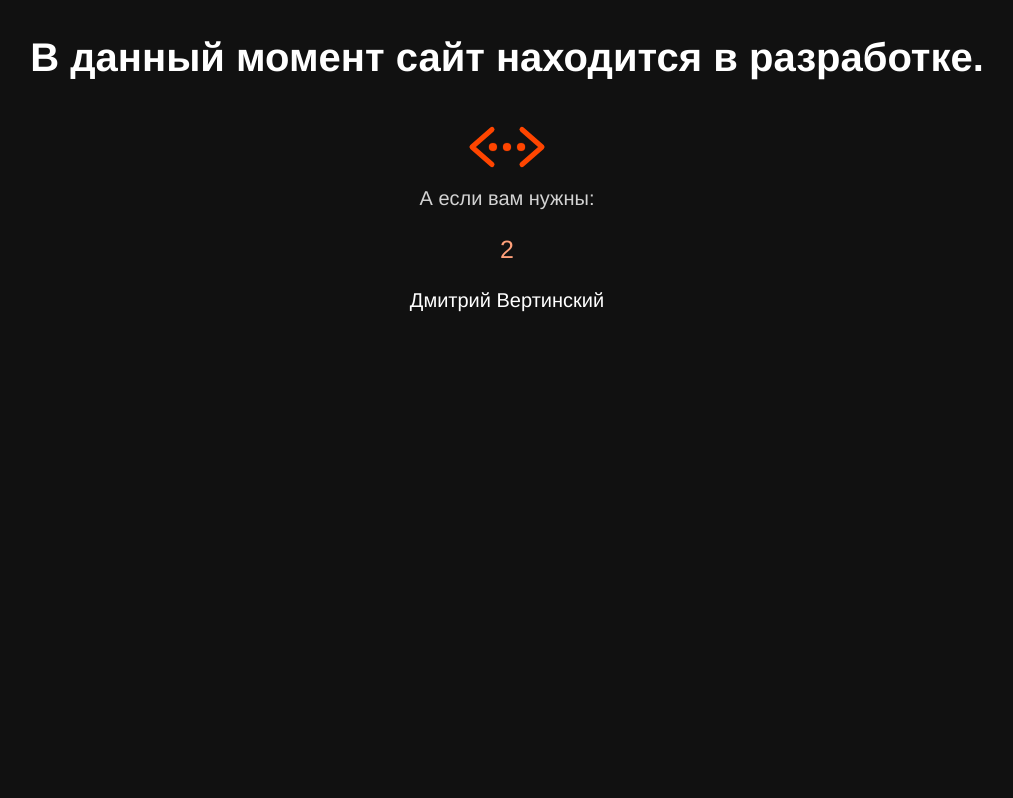
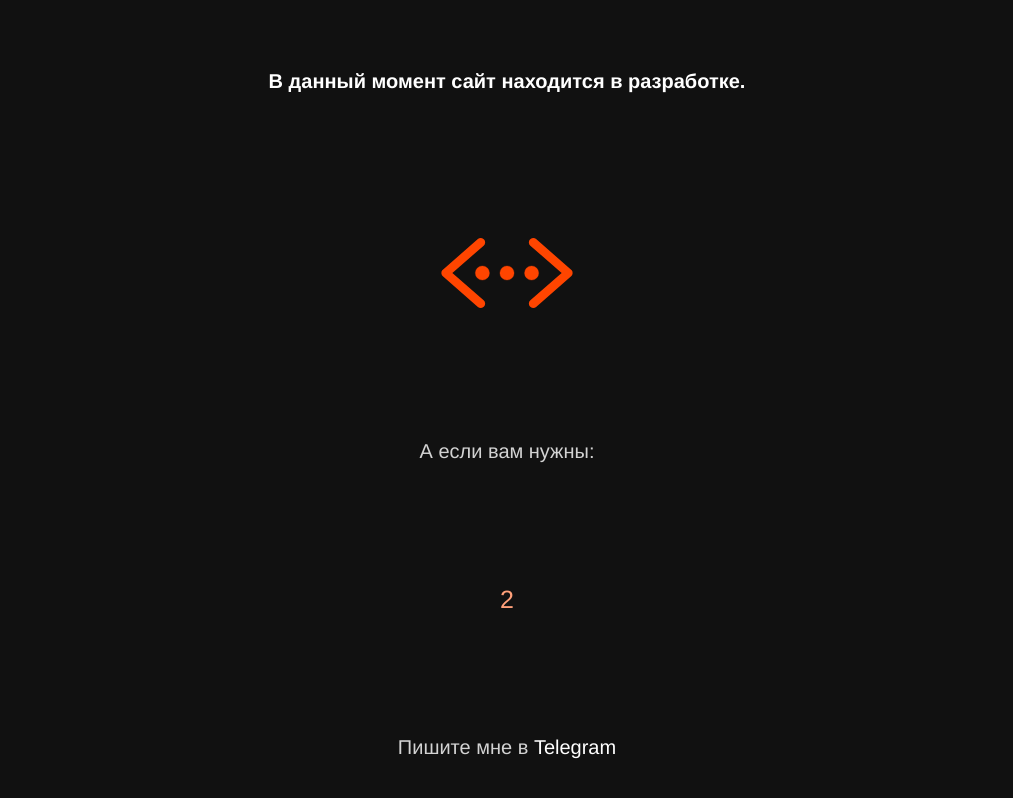
Before and after one commit to qwertyXIII/developer, a plain HTML site: page in-developing.html in a window 1280 px wide. Shown: the whole page, without its empty margins (141-1154 px from the left). Drawn offline with nearby package versions, Linux system fonts and the light colour scheme.

Commit message:
update CSS

```diff
--- a/in-developing.html
+++ b/in-developing.html
@@ -17,14 +17,15 @@
       display: flex;
       flex-direction: column;
       align-items: center;
+      justify-content: space-around;
     }
     .header {
       color: white;
-      font-size: 40px;
+      font-size: 20px;
       text-align: center;
     }
     .icon {
-      font-size: 80px;
+      font-size: 140px;
       color: orangered;
       text-align: center;
     }
@@ -52,7 +53,7 @@
   <ion-icon class="icon" name="code-working-outline"></ion-icon>
   <p class="text">А если вам нужны:</p>
   <p class="typing"></p>
-  <a href="https://t.me/DXIII_tg" class="link">Дмитрий Вертинский</a>
+  <p class="text">Пишите мне в <a href="https://t.me/DXIII_tg" class="link">Telegram</a></p>
   <script type="module" src="https://unpkg.com/ionicons@7.1.0/dist/ionicons/ionicons.esm.js"></script>
   <script nomodule src="https://unpkg.com/ionicons@7.1.0/dist/ionicons/ionicons.js"></script>
   <script>
```
Also changed, not shown: index.html (+1 -1 lines).
